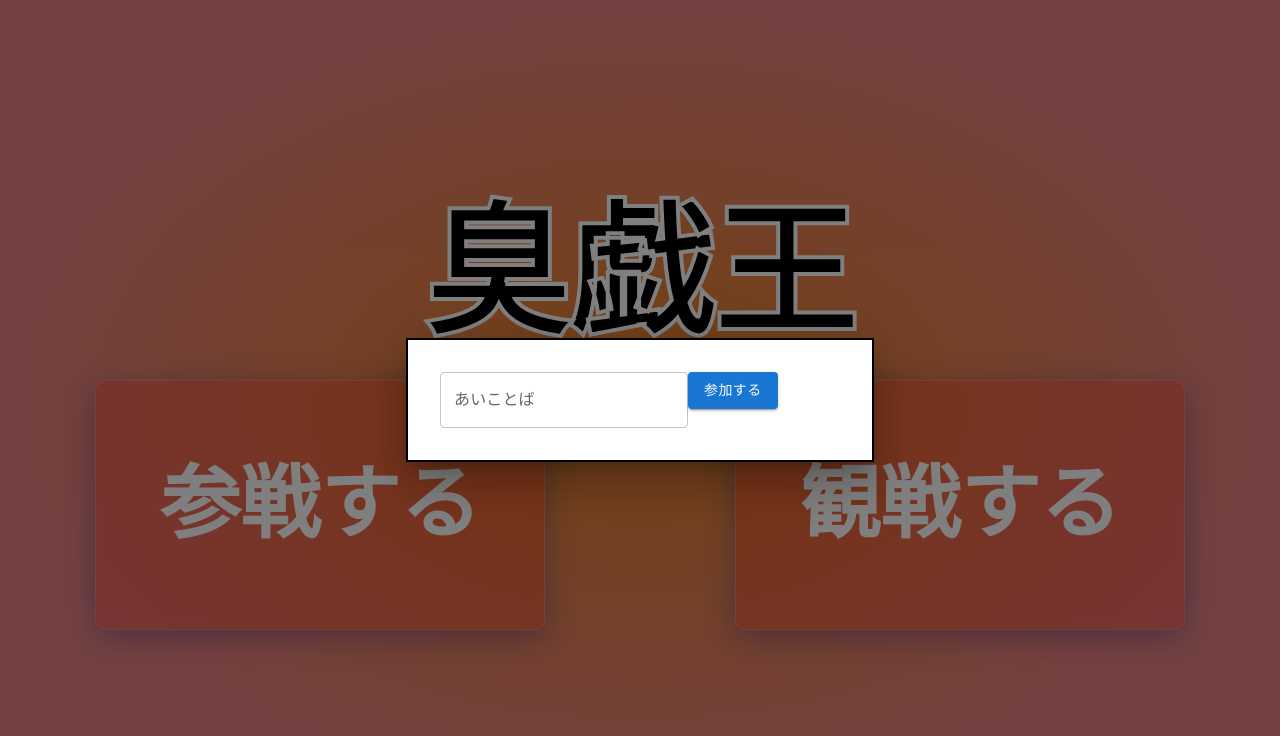
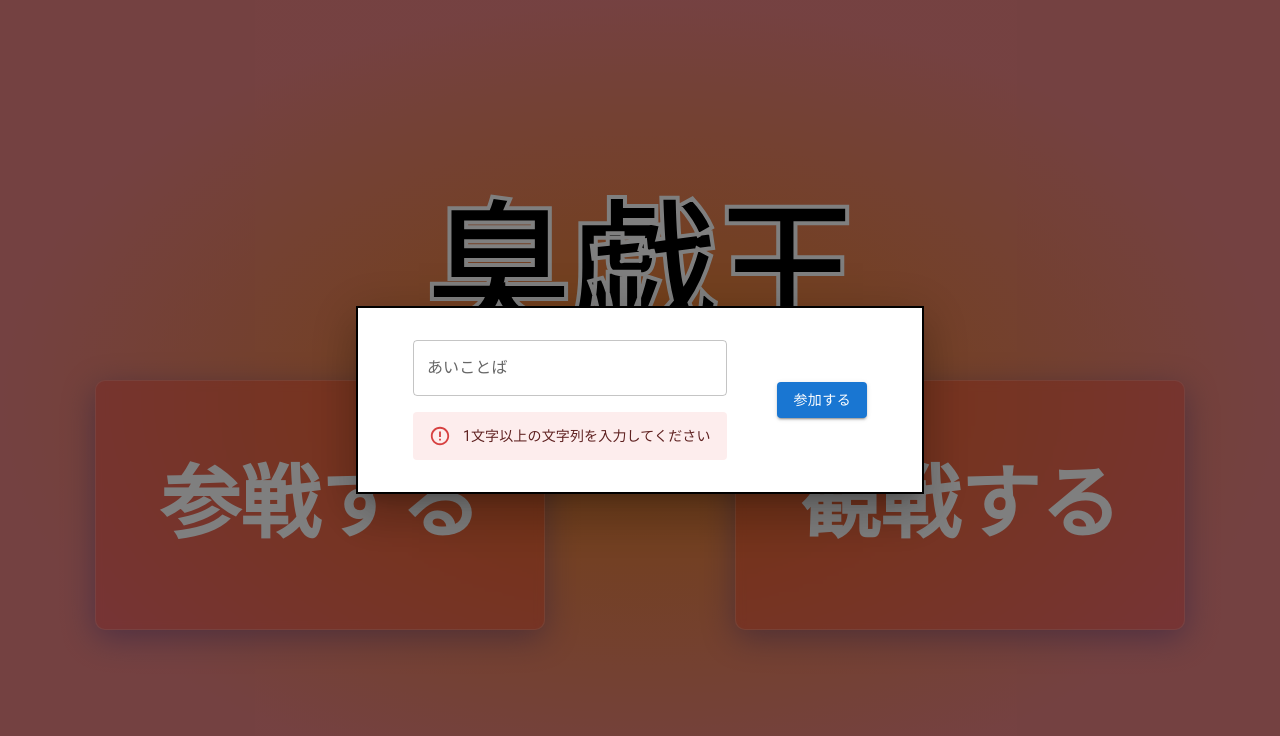
Before and after one commit to RAINeko256/shugiou, a React (Create React App) app: page / in a window 1280 px wide. Both pictures are taken after a click on the button "参戦する". Shown: the top 736 px of the page. Built offline with nearby package versions, Linux system fonts and the light colour scheme.

Commit message:
update Top.js
- TOPICを入力するとReduxに保存されるように
- TOPICを入力しないとページ遷移できないように
- ボタンを押すとページ遷移できるように

react-router-dom v6でuseHistoryがuseNavigateになった

```diff
--- a/package.json
+++ b/package.json
@@ -10,6 +10,7 @@
     "@emotion/styled": "^11.6.0",
     "@fontsource/noto-sans-jp": "^4.5.2",
     "@mui/material": "^5.2.5",
+    "@mui/styles": "^5.2.3",
     "@testing-library/jest-dom": "^5.16.1",
     "@testing-library/react": "^12.1.2",
     "@testing-library/user-event": "^13.5.0",
--- a/src/App.js
+++ b/src/App.js
@@ -1,22 +1,25 @@
 /** @jsxImportSource @emotion/react */
 
-import React from "react"
-import { BrowserRouter, Routes, Route } from "react-router-dom"
+import React from "react";
+import { BrowserRouter, Routes, Route } from "react-router-dom";
 
-import Top from "./pages/top/Top"
-import Battle from "./pages/battle/Battle"
+import { Provider } from "react-redux";
+import store from "./store/index"
 
-const TopicContext = React.createContext({topic:'',setTopic:()=>{}})
+import Top from "./pages/top/Top";
+import Battle from "./pages/battle/Battle";
+
 function App() {
   return (
-    /**<Top/>*/
+    <Provider store={store}>
       <BrowserRouter>
         <Routes>
           <Route path="/" element={<Top />} />
           <Route path="/battle" element={<Battle />} />
         </Routes>
       </BrowserRouter>
-  )
+    </Provider>
+  );
 }
 
-export default App
+export default App;
--- a/src/pages/Top/Top.js
+++ b/src/pages/Top/Top.js
@@ -3,15 +3,18 @@ import { css } from "@emotion/css";
 
 import * as React from "react";
 
-import { withRouter } from "react-router"
-import { Link} from "react-router-dom";
+import { useNavigate } from "react-router";
 
+import store from "../../store/index";
+import { useSelector, useDispatch } from "react-redux";
 
-import Box from "@mui/material/Box";
+import { Box, Stack } from "@mui/material";
 import Button from "@mui/material/Button";
 import Typography from "@mui/material/Typography";
 import Modal from "@mui/material/Modal";
 import TextField from "@mui/material/TextField";
+import Alert from "@mui/material/Alert";
+import { makeStyles } from "@mui/styles";
 
 import GlassButton from "./component/GlassButton";
 import Background from "../../component/Background";
@@ -21,8 +24,12 @@ const style = {
   position: "absolute",
   top: "50%",
   left: "50%",
+  display: "flex",
+  justifyContent: "space-around",
+  alignItems:"center",
+  gap: "10px 5px",
   transform: "translate(-50%, -50%)",
-  width: 400,
+  width: 500,
   bgcolor: "background.paper",
   border: "2px solid #000",
   boxShadow: 24,
@@ -30,20 +37,22 @@ const style = {
 };
 
 function EnterModal(props) {
-  let text='' //textfield用の一時変数 使わない
-  const [topic,setTopic]=React.useState('')
-  const [isInputTopic,setIsInputTopic]=React.useState(false)
-  const handleButtonClick=()=>{
-    if(topic){
-      props.history.push({
-        pathname: '/battle',
-        state:{topic:topic}
-      })
-    }else{
-      console.log("入力してね")
+  let text = ""; //textfield用の一時変数 使わない
+  const dispatch = useDispatch(); //redux用
+  const [topic, setTopic] = React.useState("");
+  const navigate = useNavigate()
 
+  const handleButtonClick = () => {
+    if (topic) {
+      navigate('/battle')
+    } else {
     }
-  }
+  };
+  const handleOnChange = (event) => {
+    dispatch({ type: "CHANGE_TOPIC", topic: event.target.value });
+    setTopic(store.getState().topic);
+  };
+
   return (
     <div>
       <Modal
@@ -53,20 +62,26 @@ function EnterModal(props) {
         aria-describedby="modal-modal-description"
       >
         <Box sx={style}>
-          <TextField
-            id="outlined-helperText"
-            label="あいことば"
-            value={topic || ''}
-            onChange={(event)=> setTopic(event.target.value)}
-          />
-          {/*
-            isInputTopic
-          ?  <Link to={{ pathname: "/battle", state: { topic: topic } }}>
-            <Button variant="contained">参加する</Button>
-          </Link>
-          : <Button variant="contained" disabled>参加する</Button>
-          */}
-          <Button variant="contained" onClick={()=>handleButtonClick()}>参加する</Button>
+          <Stack spacing={2}>
+            <TextField
+              id="outlined-helperText"
+              label="あいことば"
+              value={topic || ""}
+              onChange={(event) => handleOnChange(event)}
+            />
+            {topic ? (
+              <></>
+            ) : (
+              <Alert severity="error">
+                1文字以上の文字列を入力してください
+              </Alert>
+            )}
+          </Stack>
+          <Box>
+            <Button variant="contained" onClick={() => handleButtonClick()}>
+              参加する
+            </Button>
+          </Box>
         </Box>
       </Modal>
     </div>
@@ -96,4 +111,4 @@ function Top() {
   );
 }
 
-export default Top
+export default Top;
--- /dev/null
+++ b/src/store/index.js
@@ -0,0 +1,20 @@
+import { createStore } from "redux";
+
+const initialState = {
+  topic: "",
+};
+
+const reducer = (state = initialState, action) => {
+  switch(action.type){
+    case 'CHANGE_TOPIC':
+      return {
+        topic: action.topic,
+      }
+    default:
+      return state
+  }
+};
+
+const store = createStore(reducer);
+
+export default store
```
Also changed, not shown: 1 other file (tests, documents, lock files or other folders). Lines whose indentation alone changed are shown as unchanged.
